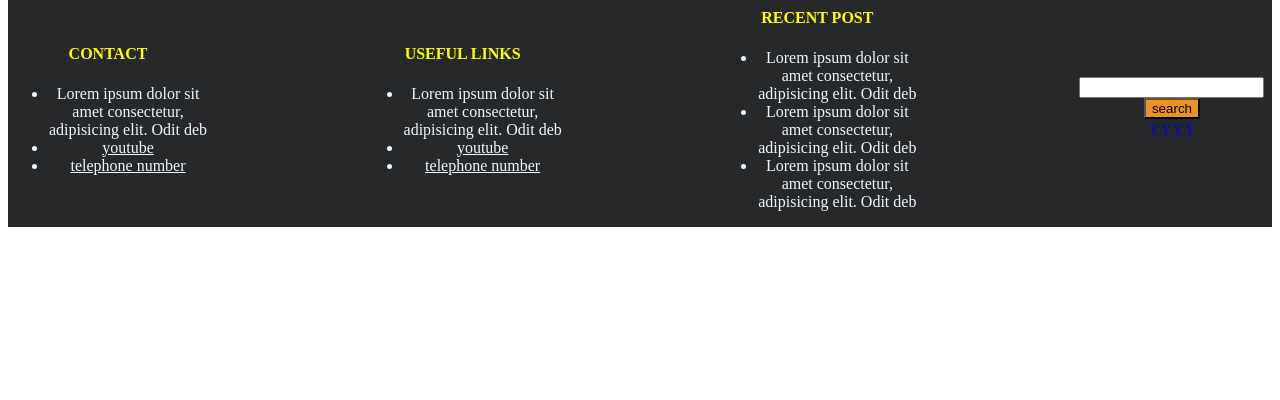
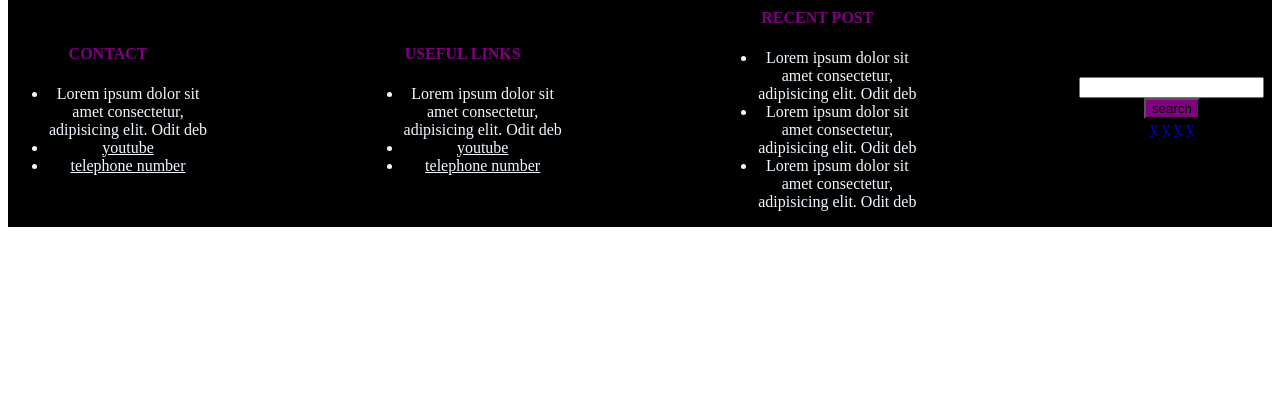
Before and after one commit to Tanishq1604/site-ending, a plain HTML site: page index.html in a window 1280 px wide. Shown: the part 400-800 px from the top of the page. Drawn offline with Linux system fonts and the light colour scheme.

Commit message:
Update style.css

```diff
--- a/style.css
+++ b/style.css
@@ -1,6 +1,6 @@
 .container{
     display: flex;
-    background-color: #272829;
+    background-color: black;
     object-fit: cover;
     align-items: center;
     position: relative;
@@ -15,13 +15,13 @@
 
 }
 .box-title{
-    color: yellow;
+    color: purple;
 }
 .l{
     color: aliceblue;
 }
 .button{
-    background-color: #EE9322;
+    background-color: purple;
 }
 h1{
     position: absolute;
```
